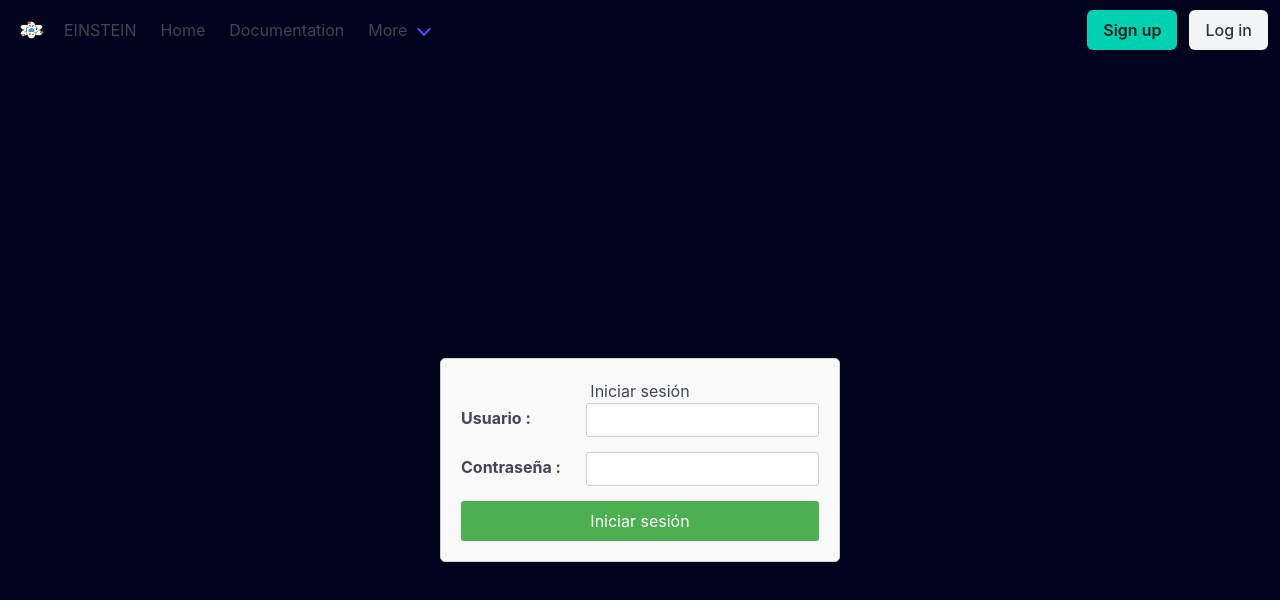
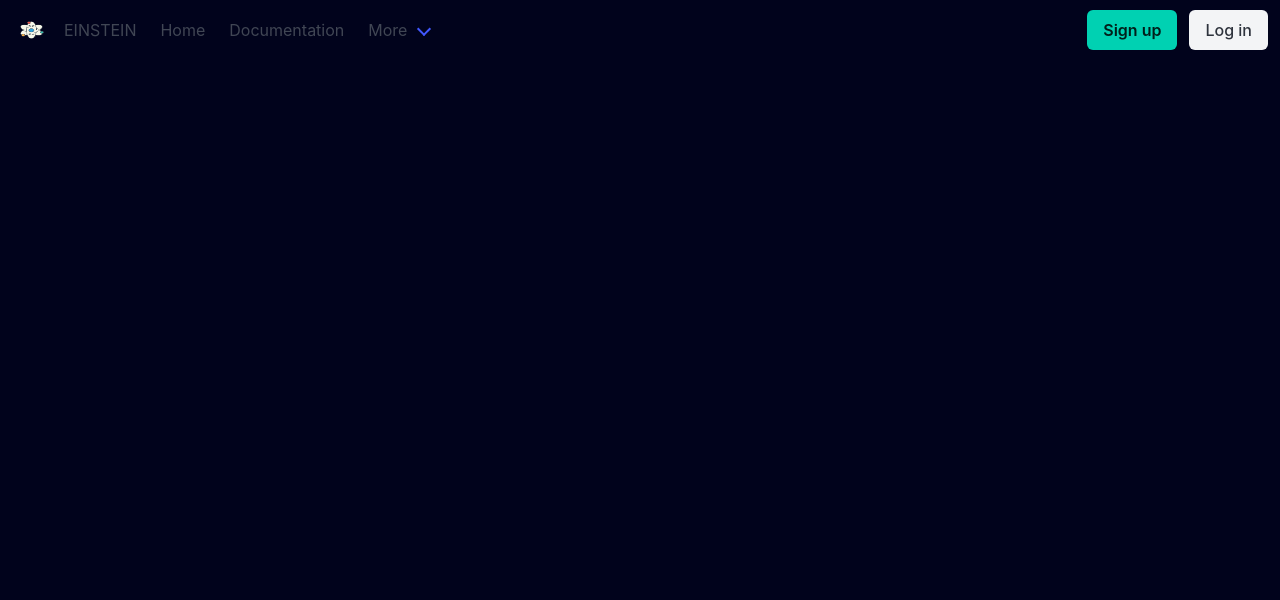
Before and after one commit to HernanElichiry/TP.Final.FullStack, a React (Vite) app: page /Login in a window 1280 px wide. Shown: the top 600 px of the page. Built offline with nearby package versions, Linux system fonts and the light colour scheme.

Commit message:
agregado de logIn

```diff
--- a/src/App.jsx
+++ b/src/App.jsx
@@ -14,7 +14,7 @@ function App() {
         <Navbar />
         <Routes>
           <Route path="/" element={<HomePage />} />
-          <Route path="LogIn" element={<LoginForm />} />
+          {/* <Route path="LogIn" element={<LoginForm />} /> */}
         </Routes>
       </BrowserRouter>
     </div>
```
